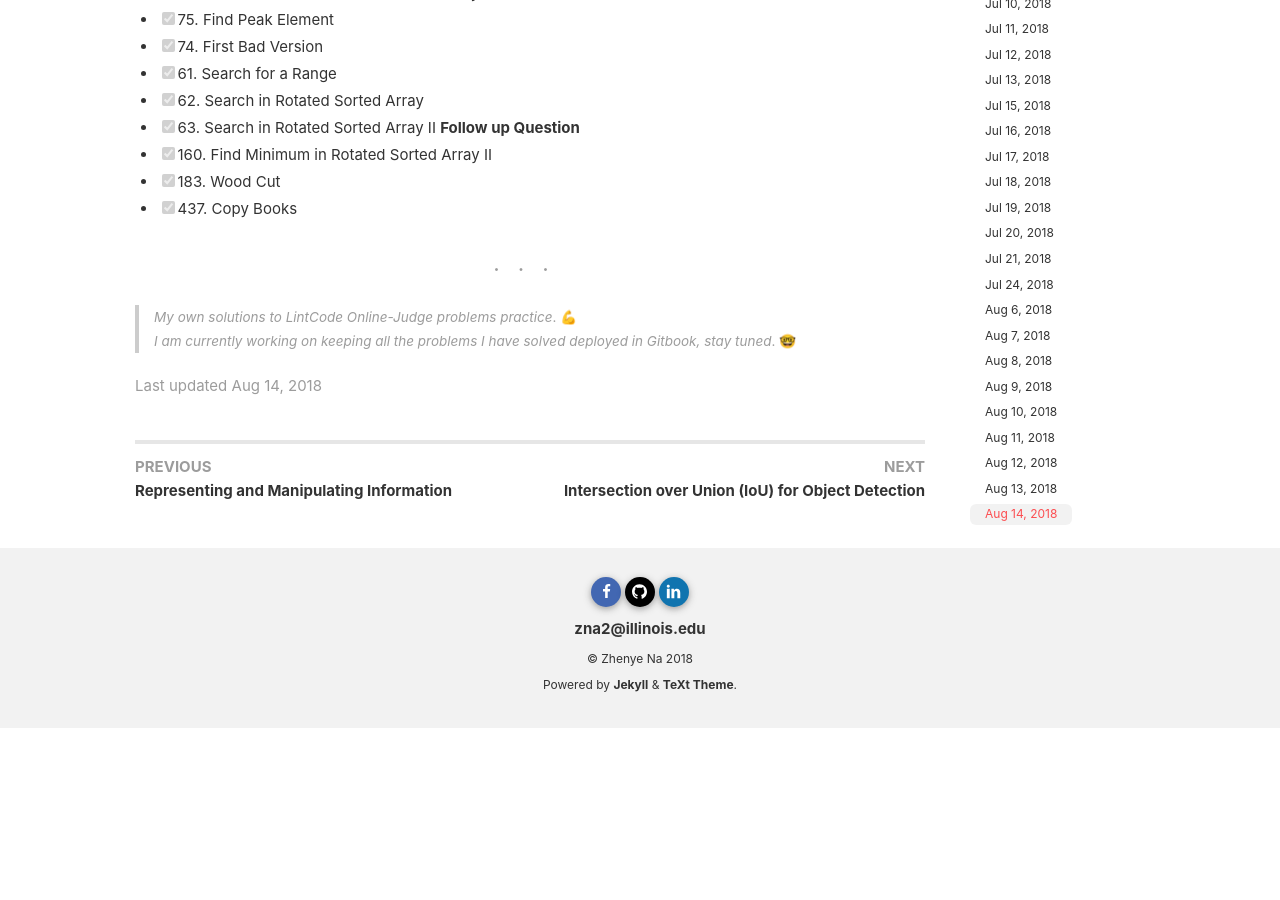
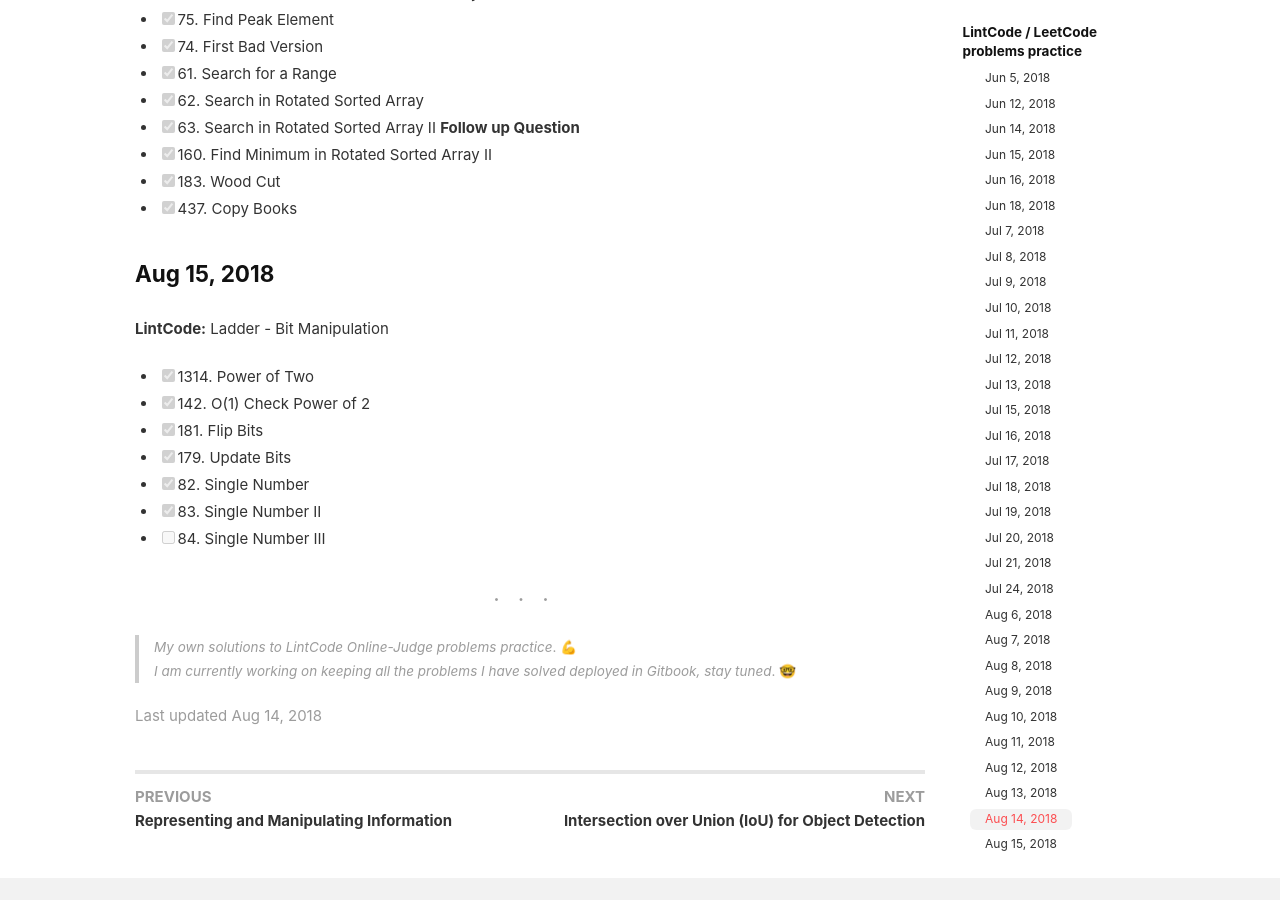
Before and after one commit to Zhenye-Na/blog, a Jekyll site: the page built from _posts/2018-06-05-problem-practice.md, in a window 1280 px wide and 900 px high, scrolled down 9490 px. Built offline with Jekyll 4.4.1, drawn with Linux system fonts in a browser that asks for light colours; nearby versions of some CDN libraries; comment, search, counter and statistics services are not loaded; before the commit the page ends 10218 px from its top, so only the background shows below that.

Commit message:
Bit Manipulation

```diff
--- a/_posts/2018-06-05-problem-practice.md
+++ b/_posts/2018-06-05-problem-practice.md
@@ -392,6 +392,19 @@
 - [x] 437. Copy Books
 
 
+### Aug 15, 2018
+
+**LintCode:** Ladder - Bit Manipulation
+
+- [x] 1314. Power of Two
+- [x] 142. O(1) Check Power of 2
+- [x] 181. Flip Bits
+- [x] 179. Update Bits
+- [x] 82. Single Number
+- [x] 83. Single Number II
+- [ ] 84. Single Number III
+
+
 
 * * *
 
```
